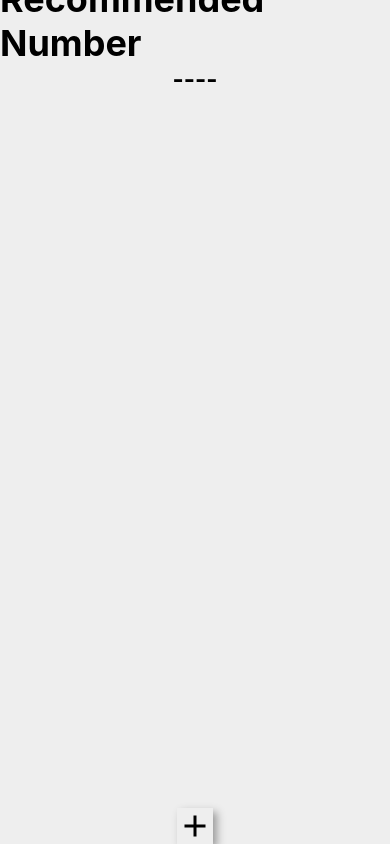
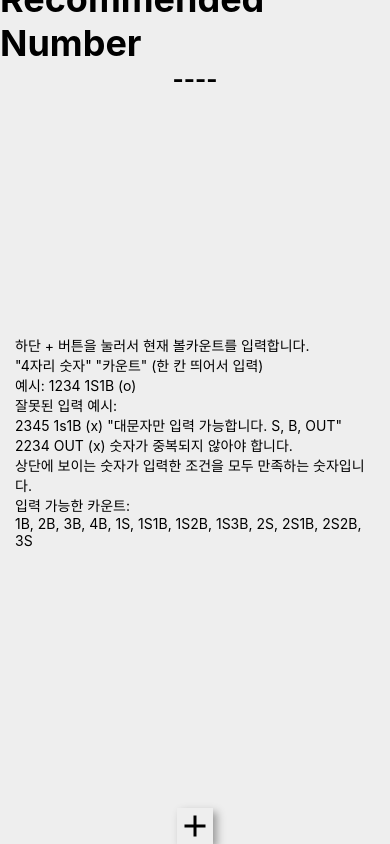
Before and after one commit to Auxilia606/Number-BaseBall-Calculator, a React Native app: screen / in a window 390 px wide. Built offline with nearby package versions, Linux system fonts and the light colour scheme.

Commit message:
[feat] 설명 추가.

```diff
--- /dev/null
+++ b/src/Screens/InputScreen/DataListView/DataList/EmptyItem/index.tsx
@@ -0,0 +1,30 @@
+import React from 'react';
+import Styled from 'styled-components/native';
+
+const Container = Styled.View`
+    flex: 1;
+    padding: 15px;
+    justify-content: center;
+`;
+
+const Label = Styled.Text``;
+
+interface Props { }
+
+const EmptyItem = ({ }: Props) => {
+    return (
+        <Container>
+            <Label>하단 + 버튼을 눌러서 현재 볼카운트를 입력합니다.</Label>
+            <Label>"4자리 숫자" "카운트" (한 칸 띄어서 입력)</Label>
+            <Label>예시: 1234 1S1B (o)</Label>
+            <Label>잘못된 입력 예시:</Label>
+            <Label>2345 1s1B (x) "대문자만 입력 가능합니다. S, B, OUT"</Label>
+            <Label>2234 OUT (x) 숫자가 중복되지 않아야 합니다.</Label>
+            <Label>상단에 보이는 숫자가 입력한 조건을 모두 만족하는 숫자입니다.</Label>
+            <Label>입력 가능한 카운트:</Label>
+            <Label>1B, 2B, 3B, 4B, 1S, 1S1B, 1S2B, 1S3B, 2S, 2S1B, 2S2B, 3S</Label>
+        </Container>
+    )
+}
+
+export default EmptyItem;
--- a/src/Screens/InputScreen/DataListView/DataList/index.tsx
+++ b/src/Screens/InputScreen/DataListView/DataList/index.tsx
@@ -3,6 +3,7 @@ import { FlatList } from 'react-native';
 import Styled from 'styled-components/native';
 import { BaseballDataContext } from '~/Context/BaseballDataContext'
 import DataListItem from './DataListItem'
+import EmptyItem from './EmptyItem';
 
 const Container = Styled(FlatList)``;
 
@@ -16,6 +17,7 @@ const DataList = ({ }: Props) => {
             keyExtractor={(item, index) => {
                 return `data-${index}`;
             }}
+            ListEmptyComponent={<EmptyItem />}
             renderItem={({ item, index }) => (
                 <DataListItem
                     text={item as string}
```
